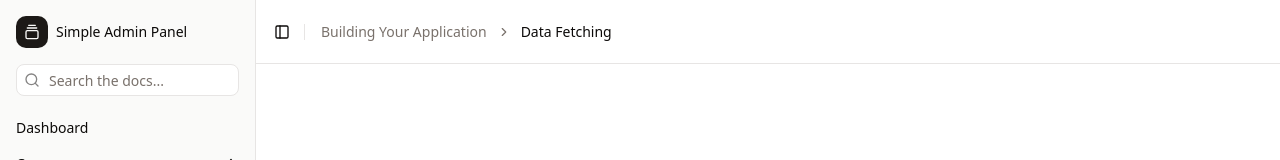
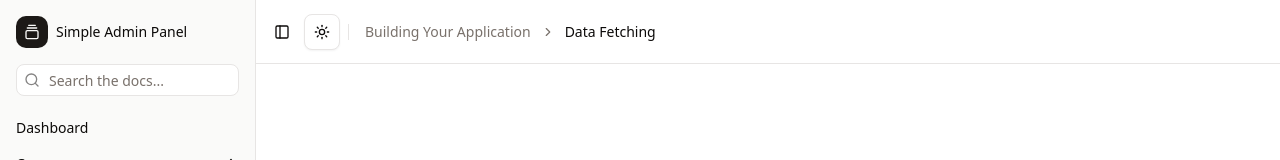
Before and after one commit to krnstha23/simple-admin, a SvelteKit app: page /users/create in a window 1280 px wide. Shown: the top 160 px of the page. Built offline with nearby package versions, Linux system fonts and the light colour scheme.

Commit message:
theme toggle added

```diff
--- a/package.json
+++ b/package.json
@@ -44,6 +44,7 @@
 		"@tailwindcss/postcss": "^4.1.8",
 		"jsonwebtoken": "^9.0.2",
 		"lucide-svelte": "^0.523.0",
+		"mode-watcher": "^1.0.8",
 		"postcss": "^8.5.4",
 		"svelte-french-toast": "^1.2.0"
 	}
--- a/src/routes/(pages)/+layout.svelte
+++ b/src/routes/(pages)/+layout.svelte
@@ -3,7 +3,11 @@
     import * as Breadcrumb from '$lib/components/ui/breadcrumb/index.js';
     import { Separator } from '$lib/components/ui/separator/index.js';
     import * as Sidebar from '$lib/components/ui/sidebar/index.js';
+    import SunIcon from '@lucide/svelte/icons/sun';
+    import MoonIcon from '@lucide/svelte/icons/moon';
 
+    import { toggleMode } from 'mode-watcher';
+    import { Button } from '$lib/components/ui/button/index.js';
     import '../../app.css';
 
     let { children } = $props();
@@ -14,6 +18,15 @@
     <Sidebar.Inset>
         <header class="flex h-16 shrink-0 items-center gap-2 border-b px-4">
             <Sidebar.Trigger class="-ml-1" />
+            <Button onclick={toggleMode} variant="outline" size="icon">
+                <SunIcon
+                    class="h-[1.2rem] w-[1.2rem] scale-100 rotate-0 !transition-all dark:scale-0 dark:-rotate-90"
+                />
+                <MoonIcon
+                    class="absolute h-[1.2rem] w-[1.2rem] scale-0 rotate-90 !transition-all dark:scale-100 dark:rotate-0"
+                />
+                <span class="sr-only">Toggle theme</span>
+            </Button>
             <Separator orientation="vertical" class="mr-2 data-[orientation=vertical]:h-4" />
             <Breadcrumb.Root>
                 <Breadcrumb.List>
--- a/src/routes/+layout.svelte
+++ b/src/routes/+layout.svelte
@@ -1,7 +1,9 @@
 <script>
     let { children } = $props();
     import { Toaster } from 'svelte-french-toast';
+    import { ModeWatcher } from 'mode-watcher';
 </script>
 
+<ModeWatcher />
 {@render children()}
 <Toaster />
```
Also changed, not shown: 1 other file (tests, documents, lock files or other folders).
